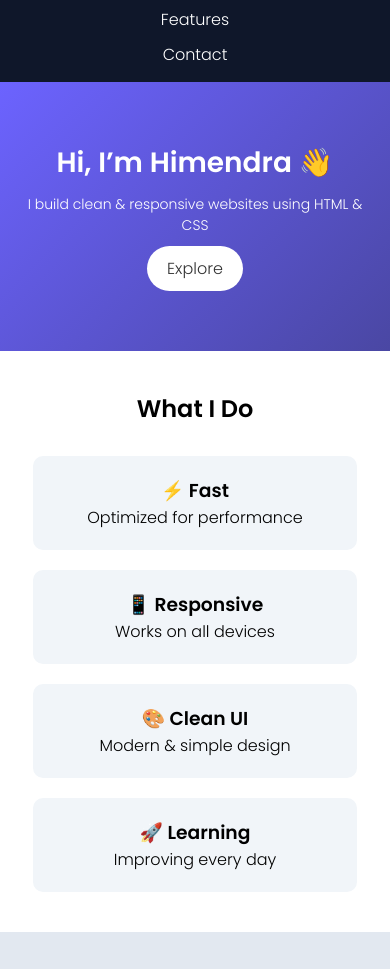
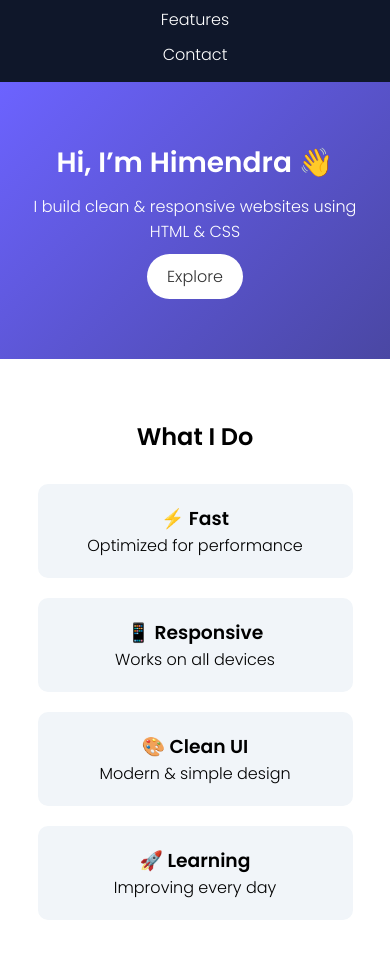
Before and after one commit to HimendraSingh/Landing-Page, a plain HTML site: page index.html in a window 390 px wide. Shown: the part 88-1057 px from the top of the page. Drawn offline with Linux system fonts and the light colour scheme.

Commit message:
Update style.css

```diff
--- a/style.css
+++ b/style.css
@@ -111,7 +111,9 @@ footer {
   padding: 15px;
 }
 
+
 @media (max-width: 768px) {
+
   header {
     padding: 15px 20px;
   }
@@ -136,10 +138,6 @@ footer {
     font-size: 28px;
   }
 
-  .hero p {
-    font-size: 14px;
-  }
-
   .cards {
     flex-direction: column;
     align-items: center;
@@ -148,10 +146,4 @@ footer {
   .card {
     width: 90%;
   }
-
-  .features,
-  .about,
-  .contact {
-    padding: 40px 15px;
-  }
 }
```
